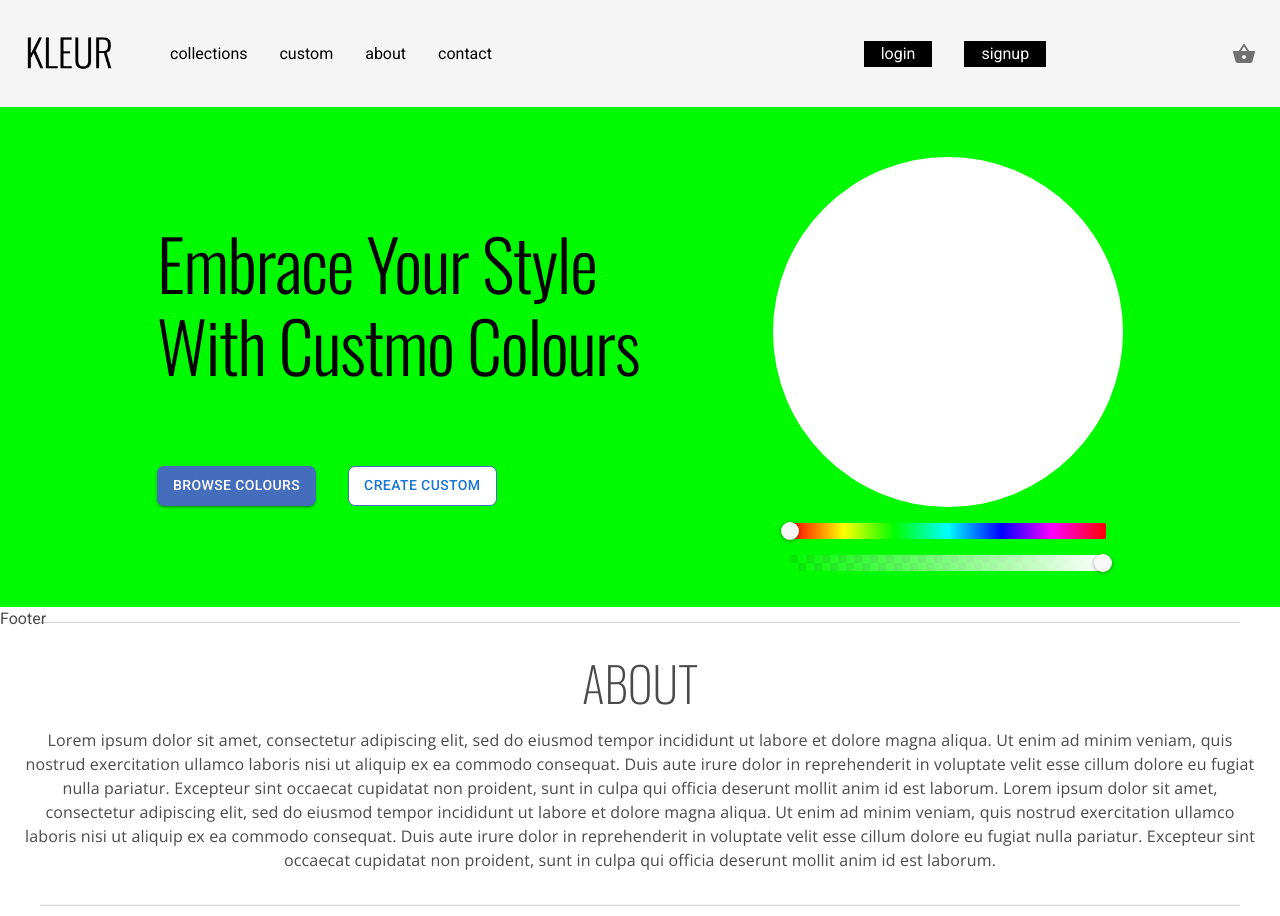
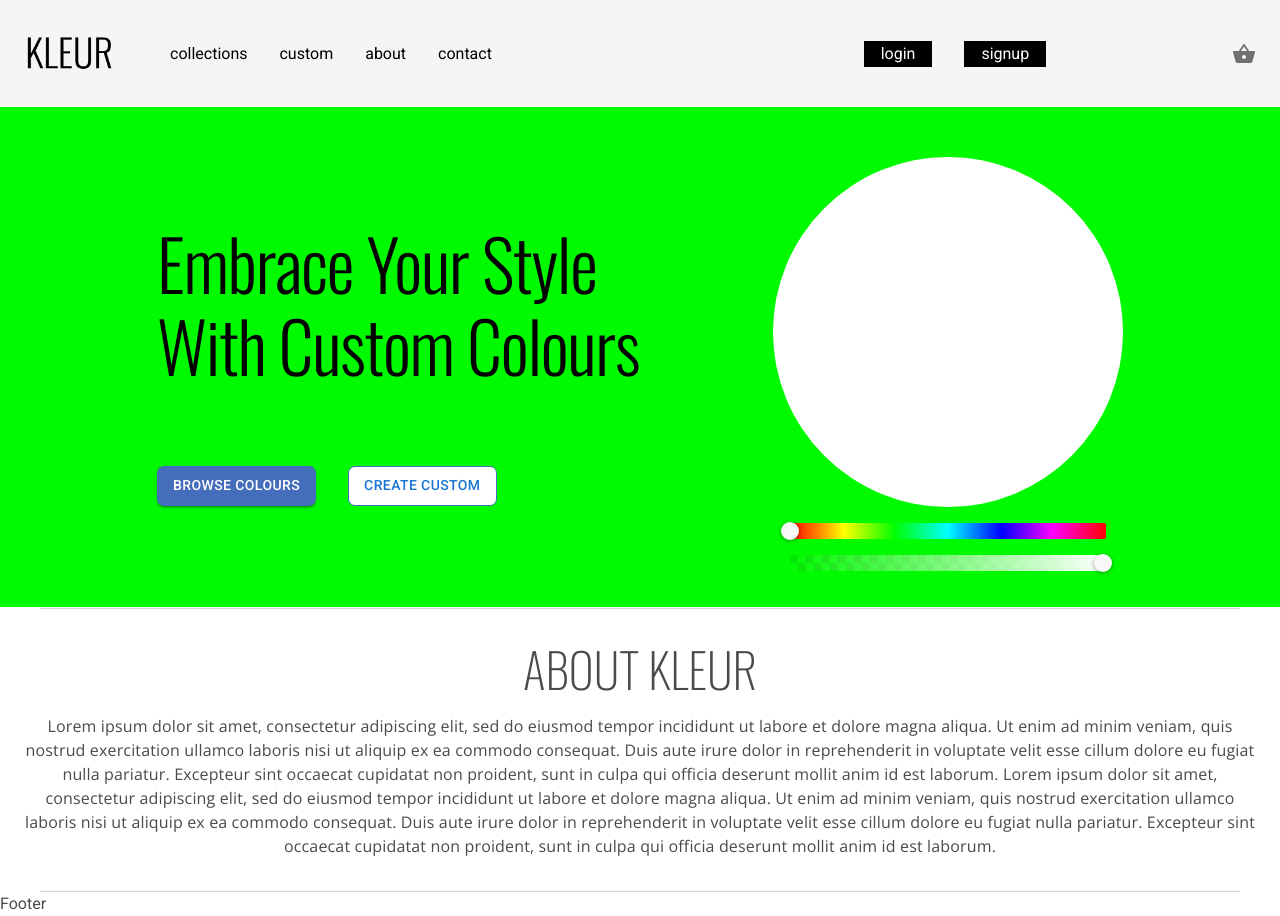
Before and after one commit to Mehcanic/project-3-frontend, a React (Vite) app: page / in a window 1280 px wide. Built offline with nearby package versions, Linux system fonts and the light colour scheme.

Commit message:
updating to get on robs-branch

```diff
--- a/src/components/About.tsx
+++ b/src/components/About.tsx
@@ -12,7 +12,7 @@ function About() {
       <Container maxWidth='xl'>
         <Divider variant="middle" />
         <Typography gutterBottom mt={4} variant="h3" align="center" sx={{ fontFamily: 'Oswald', fontWeight: '200' }}>
-          ABOUT
+          ABOUT KLEUR
         </Typography>
         <Typography mb={4} variant="body1" align="center" sx={{ fontFamily: 'Open Sans', fontWeight: '200' }}>
           Lorem ipsum dolor sit amet, consectetur adipiscing elit, sed do eiusmod tempor incididunt ut labore et dolore magna aliqua. Ut enim ad minim veniam, quis nostrud exercitation ullamco laboris nisi ut aliquip ex ea commodo consequat. Duis aute irure dolor in reprehenderit in voluptate velit esse cillum dolore eu fugiat nulla pariatur. Excepteur sint occaecat cupidatat non proident, sunt in culpa qui officia deserunt mollit anim id est laborum. Lorem ipsum dolor sit amet, consectetur adipiscing elit, sed do eiusmod tempor incididunt ut labore et dolore magna aliqua. Ut enim ad minim veniam, quis nostrud exercitation ullamco laboris nisi ut aliquip ex ea commodo consequat. Duis aute irure dolor in reprehenderit in voluptate velit esse cillum dolore eu fugiat nulla pariatur. Excepteur sint occaecat cupidatat non proident, sunt in culpa qui officia deserunt mollit anim id est laborum.
--- a/src/components/ColorPicker.tsx
+++ b/src/components/ColorPicker.tsx
@@ -18,7 +18,6 @@ interface ColorResults {
 
 type ReactColorTypes = InjectedColorProps | ColorResults
 function ColorPicker(props : any ) {
-
   const [currentColor, setCurrentColor] = React.useState<string>('#fff')
   const [opacity, setOpacity] = React.useState<Number>(1)
   const [heroColorData, setHeroColorData] = React.useState<Array<Number>>([0, 250, 0])
--- a/src/pages/Home.tsx
+++ b/src/pages/Home.tsx
@@ -12,7 +12,7 @@ function Home() {
   const [heroOpacity, setHeroOpacity] = React.useState<Number>(1)
   console.log(heroColor)
 
-  const heroStyle ={
+  const heroStyle = {
     backgroundColor: `rgb(${heroColor}, ${String(heroOpacity)})`,
     height: "500px",
   }
@@ -25,11 +25,11 @@ function Home() {
           <Stack direction="row" alignItems="center" justifyContent="space-evenly" mb="50px" pt="50px">
             <Stack alignItems="center" justifyContent="center" spacing={10}>
               <Typography variant="h1" color="black" fontSize={70} width="483px" fontFamily="Oswald">
-            Embrace Your Style With Custmo Colours
+                Embrace Your Style With Custom Colours
               </Typography>
               <Stack direction="row" spacing={4} width="483px">
-            <Button variant="contained" sx={{background: "#446dbb", height: "40px", borderRadius: "7px"}}>BROWSE COLOURS</Button>
-            <Button variant="outlined" sx={{background: "white", border: "1px solid #446dbb", height: "40px", borderRadius: "7px"}}> CREATE CUSTOM</Button>
+                <Button variant="contained" sx={{ background: "#446dbb", height: "40px", borderRadius: "7px" }}>BROWSE COLOURS</Button>
+                <Button variant="outlined" sx={{ background: "white", border: "1px solid #446dbb", height: "40px", borderRadius: "7px" }}> CREATE CUSTOM</Button>
               </Stack>
             </Stack>
             <Stack direction="column" alignItems="center" justifyContent="center" spacing={2}>
@@ -40,8 +40,8 @@ function Home() {
             </Stack>
           </Stack>
         </Container>
-    <About />
       </div>
+      <About/>
     </>
 
   )
```
Lines whose indentation alone changed are shown as unchanged.
